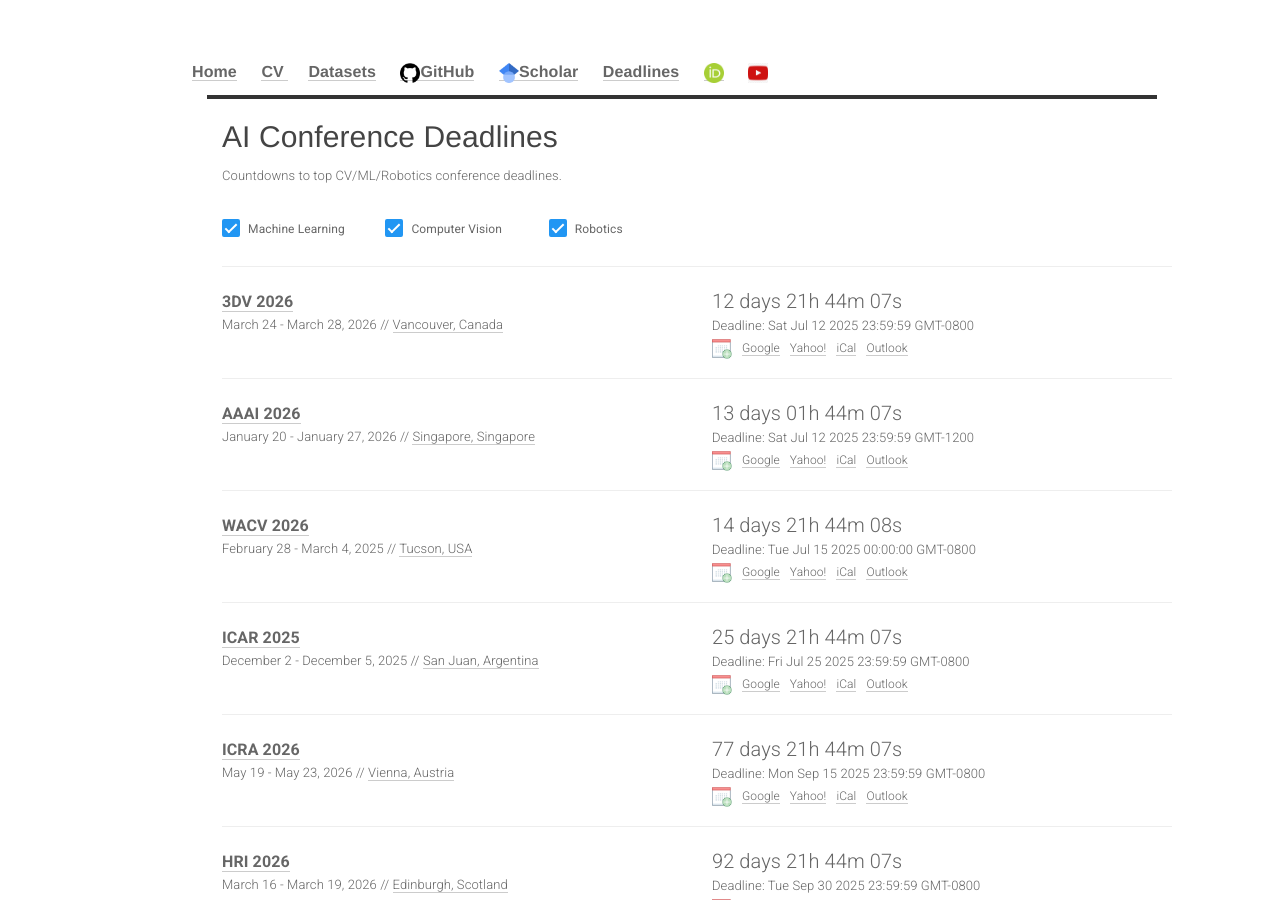
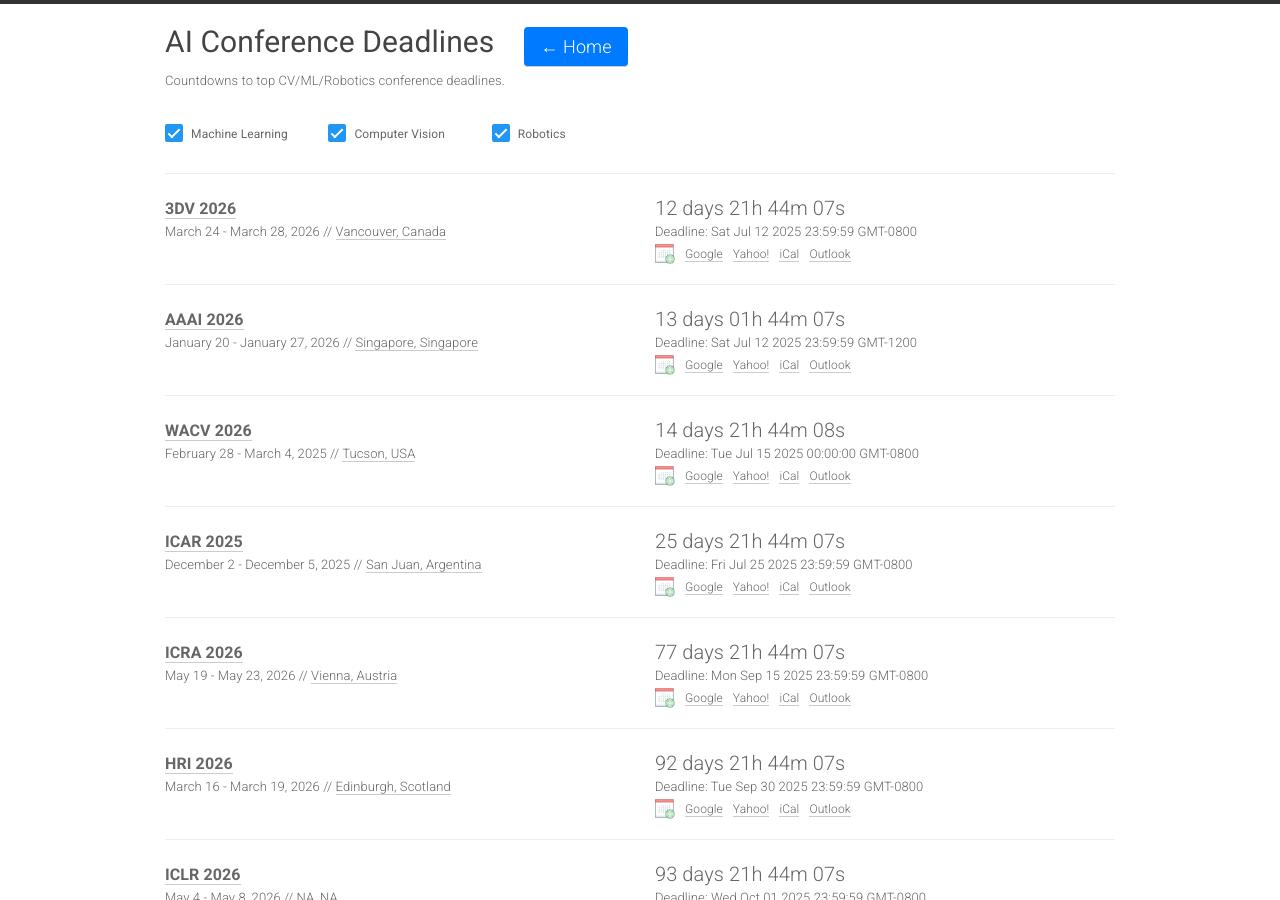
Before and after one commit to NunoDuarte/NunoDuarte.github.io, a Jekyll site: the page deadlines/index.html, which Jekyll copies as it is, in a window 1280 px wide and 900 px high. Built offline with Jekyll 4.4.1, drawn with Linux system fonts in a browser that asks for light colours; nearby versions of some CDN libraries; some of the changed text lies outside the part shown.

Commit message:
Remove layout in deadlines just add go home button

```diff
--- a/deadlines/index.html
+++ b/deadlines/index.html
@@ -1,9 +1,3 @@
----
-layout: default
-title: Deadlines
-baseurl: "/nunoduarte.github.io/"
----
-
 <head>
   <meta charset="utf-8">
   <meta name="viewport" content="width=device-width, initial-scale=1.0">
@@ -26,11 +20,12 @@
   <div class="top-strip"></div>
   <div class="container">
     <div class="page-header">
-      <div class="row">
-        <div class="col-xs-12 col-sm-8">
-          <h1>
+      <div class="row" style="align-items: center;">
+        <div class="col-xs-12 col-sm-8" style="display: flex; align-items: center;">
+          <h1 style="margin-right: 20px;">
             AI Conference Deadlines
           </h1>
+          <a href="/" class="go-home-btn" style="padding: 8px 16px; background: #007bff; color: #fff; border-radius: 4px; text-decoration: none; font-size: 18px; margin-left: 10px;">&#8592; Home</a>
         </div>
         <div class="meta col-xs-12">
           Countdowns to top CV/ML/Robotics conference deadlines.
```
